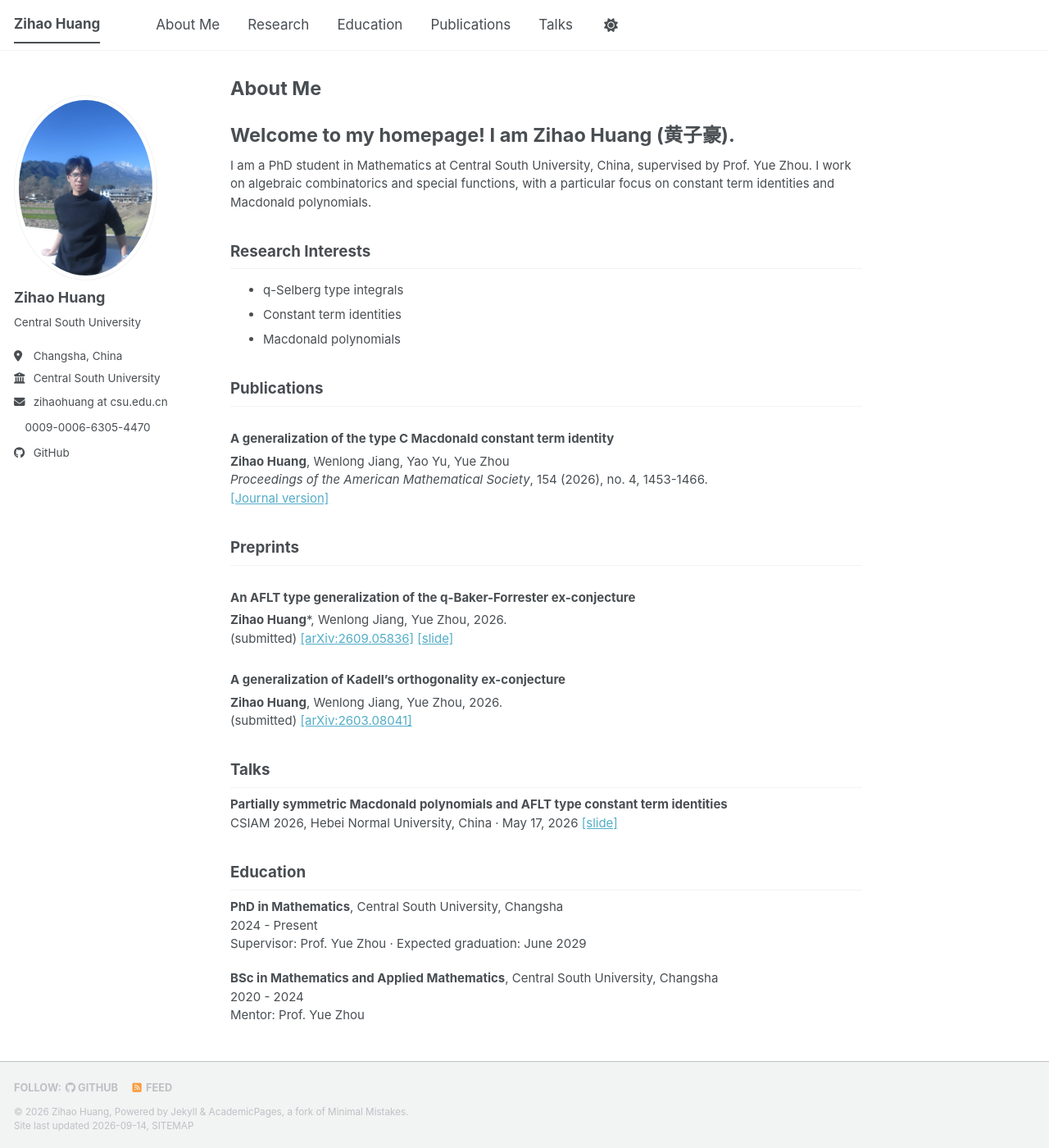
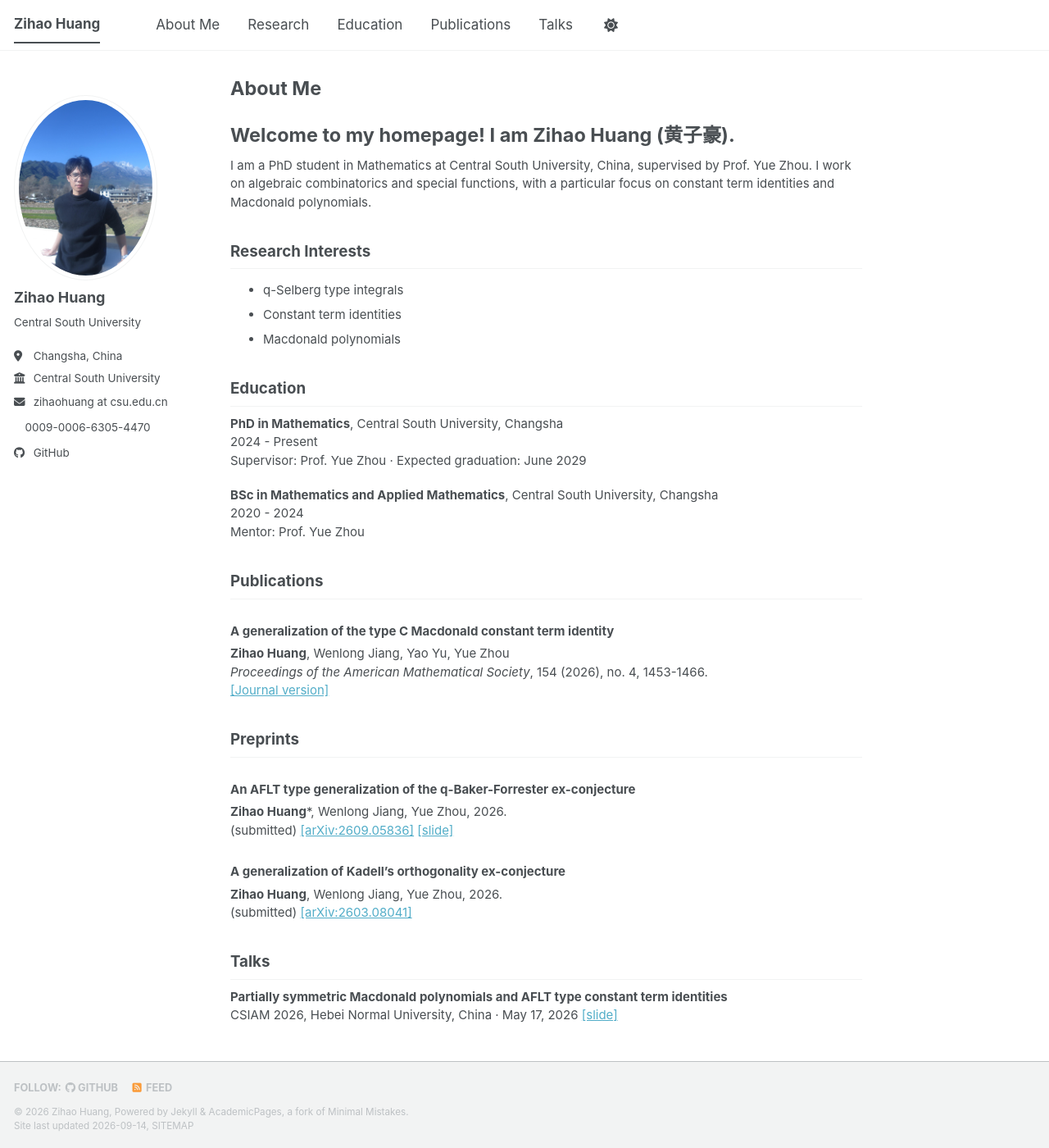
Before and after one commit to zihaohuang156322/zihaohuang156322.github.io, a Jekyll site: the page built from _pages/about.md, in a window 1280 px wide and 1400 px high. Shown: the whole window at 82% size. Built offline with Jekyll 4.4.1, drawn with Linux system fonts in a browser that asks for light colours; a style sheet for code colours, icons or effects is not loaded; part of the change alters nothing that is shown.

Commit message:
Update about.md

```diff
--- a/_pages/about.md
+++ b/_pages/about.md
@@ -21,6 +21,17 @@ I am a PhD student in Mathematics at Central South University, China, supervised
 - q-Selberg type integrals
 - Constant term identities
 - Macdonald polynomials
+
+## Education
+{: #education }
+
+**PhD in Mathematics**, Central South University, Changsha<br>
+2024 - Present<br>
+Supervisor: Prof. Yue Zhou · Expected graduation: June 2029
+
+**BSc in Mathematics and Applied Mathematics**, Central South University, Changsha<br>
+2020 - 2024<br>
+Mentor: Prof. Yue Zhou
 
 ## Publications
 {: #publications }
@@ -50,14 +61,3 @@ I am a PhD student in Mathematics at Central South University, China, supervised
 **Partially symmetric Macdonald polynomials and AFLT type constant term identities**<br>
 CSIAM 2026, Hebei Normal University, China · May 17, 2026
 [[slide]](https://zihaohuang156322.github.io/files/2026CSIAM.pdf)
-
-## Education
-{: #education }
-
-**PhD in Mathematics**, Central South University, Changsha<br>
-2024 - Present<br>
-Supervisor: Prof. Yue Zhou · Expected graduation: June 2029
-
-**BSc in Mathematics and Applied Mathematics**, Central South University, Changsha<br>
-2020 - 2024<br>
-Mentor: Prof. Yue Zhou
```
